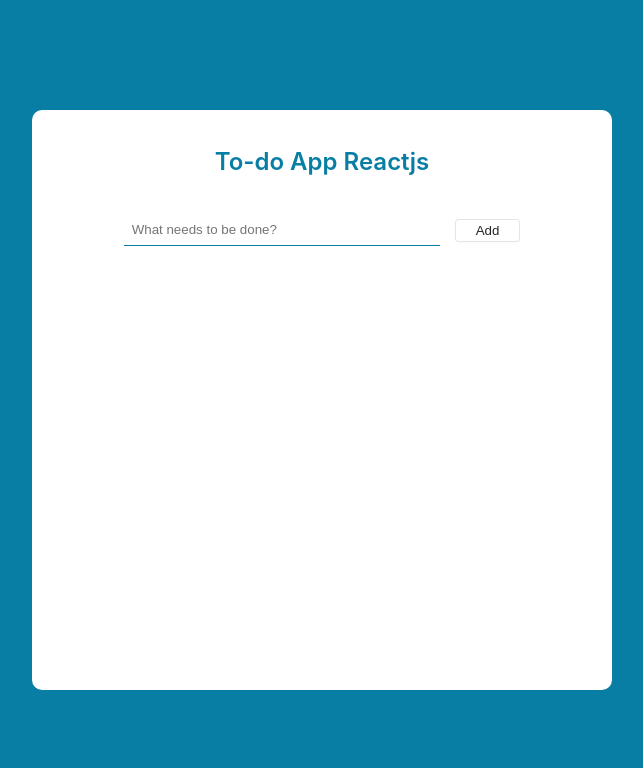
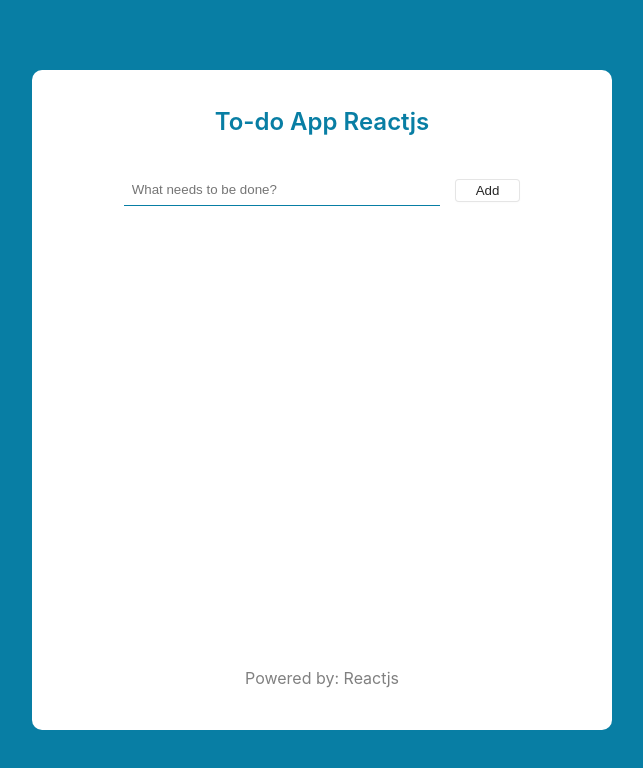
Before and after one commit to gitfrancisJ/TodoApp-react, a React (Create React App) app: page / in a window 1280 px wide. Shown: the top 768 px of the page, without its empty margins (318-961 px from the left). Built offline with nearby package versions, Linux system fonts and the light colour scheme.

Commit message:
added new classes

```diff
--- a/src/index.css
+++ b/src/index.css
@@ -109,8 +109,20 @@
 .completed {
   text-decoration: line-through;
 }
+.todo-item-wrapper p {
+  cursor: pointer;
+  word-wrap: break-word;
+}
 p {
   font-size: 16px;
   line-height: 24px;
   vertical-align: middle;
 }
+
+.powered-by {
+  color: gray;
+}
+
+.todos-container {
+  min-height: 400px;
+}
```
